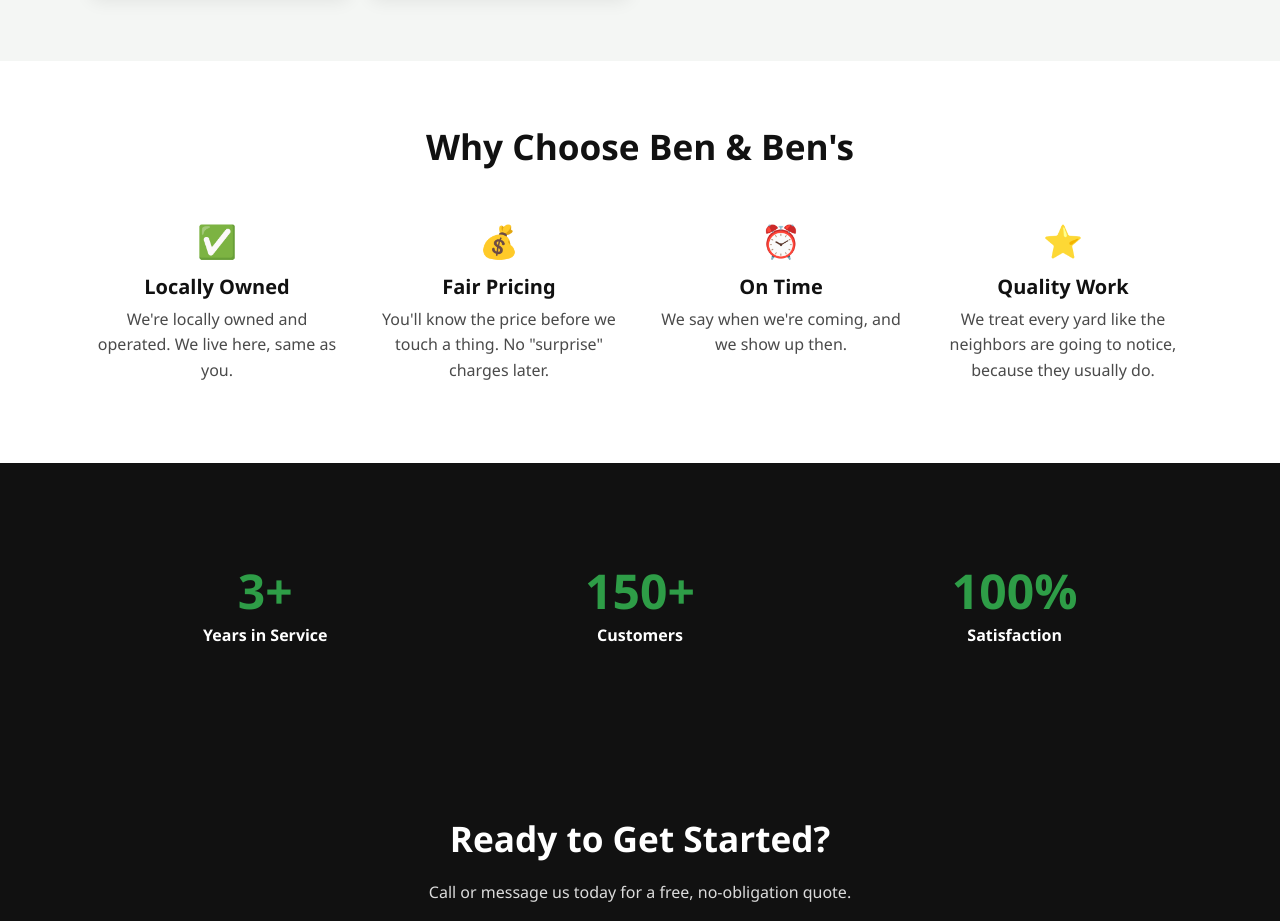
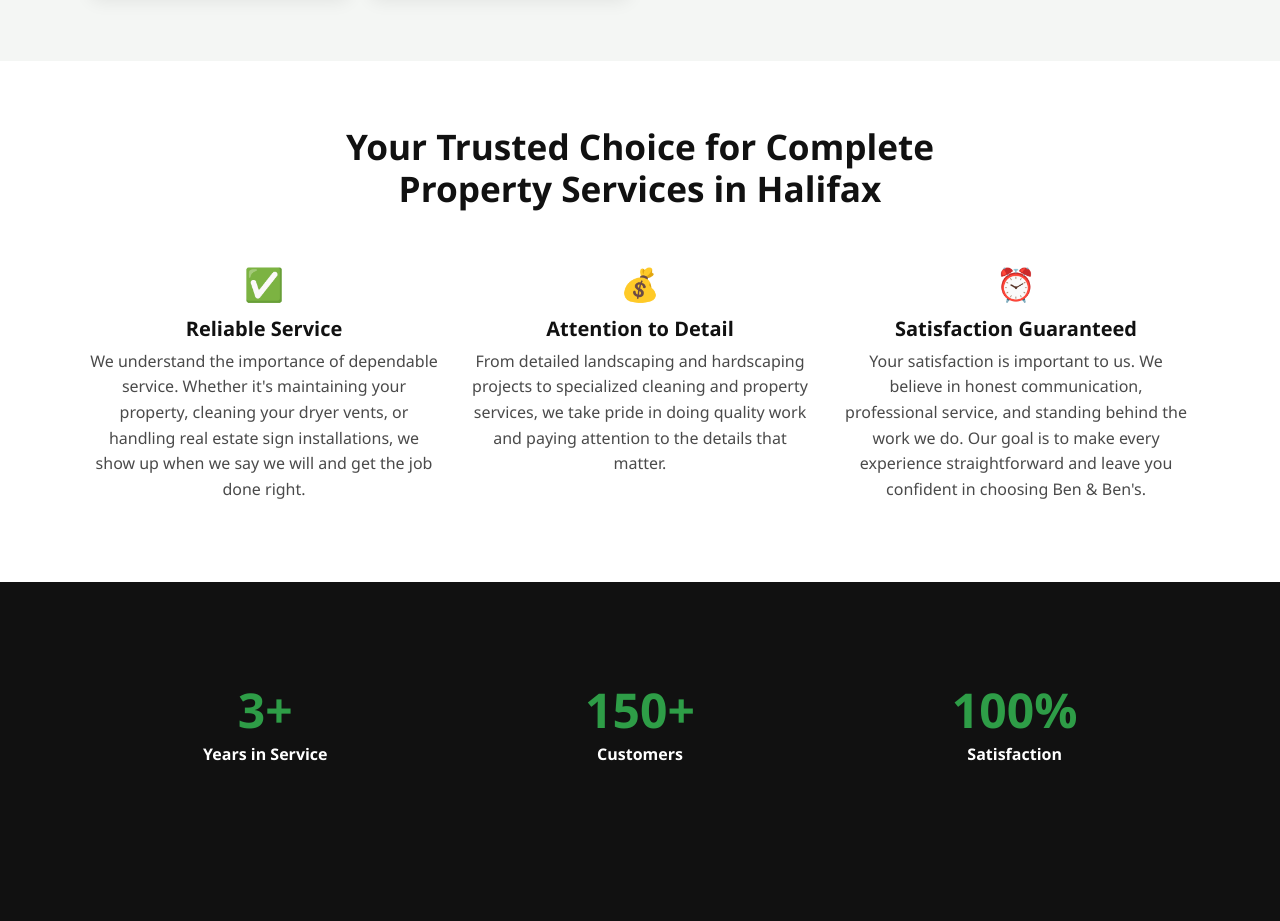
Before and after one commit to leadvstats/ben-and-bens-website, an Eleventy site: page src/index.njk in a window 1280 px wide. Shown: the part 2812-3733 px from the top of the page. Built offline with nearby package versions, Linux system fonts and the light colour scheme; Eleventy itself is replaced by a stand-in of ours; files that its build step writes are made by us from their sources.

Commit message:
Update Pages “home”

```diff
--- a/src/index.njk
+++ b/src/index.njk
@@ -85,21 +85,25 @@ workPhotos:
   - src: images/img_6013_snapseedcopy.jpg
     alt: Fresh sod installation at a residential property in Halifax, Nova Scotia,
       creating a clean, healthy, and vibrant new lawn.
-featuresHeading: Why Choose Ben & Ben's
+featuresHeading: Your Trusted Choice for Complete Property Services in Halifax
 features:
   - icon: "&#9989;"
-    title: Locally Owned
-    text: We're locally owned and operated. We live here, same as you.
+    title: Reliable Service
+    text: We understand the importance of dependable service. Whether it's
+      maintaining your property, cleaning your dryer vents, or handling real
+      estate sign installations, we show up when we say we will and get the job
+      done right.
   - icon: "&#128176;"
-    title: Fair Pricing
-    text: You'll know the price before we touch a thing. No "surprise" charges later.
+    title: Attention to Detail
+    text: From detailed landscaping and hardscaping projects to specialized cleaning
+      and property services, we take pride in doing quality work and paying
+      attention to the details that matter.
   - icon: "&#9200;"
-    title: On Time
-    text: We say when we're coming, and we show up then.
-  - icon: "&#11088;"
-    title: Quality Work
-    text: We treat every yard like the neighbors are going to notice, because they
-      usually do.
+    title: Satisfaction Guaranteed
+    text: Your satisfaction is important to us. We believe in honest communication,
+      professional service, and standing behind the work we do. Our goal is to
+      make every experience straightforward and leave you confident in choosing
+      Ben & Ben's.
 stats:
   - number: 3+
     label: Years in Service
```
